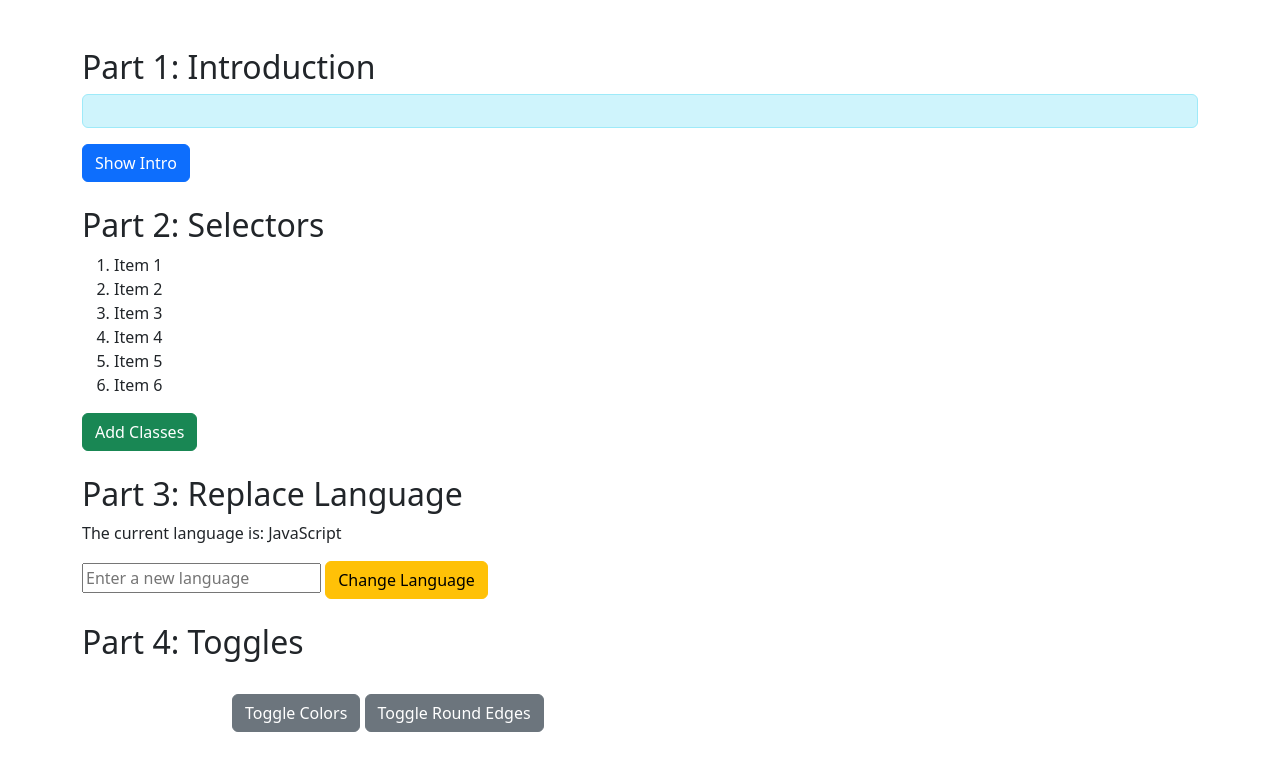
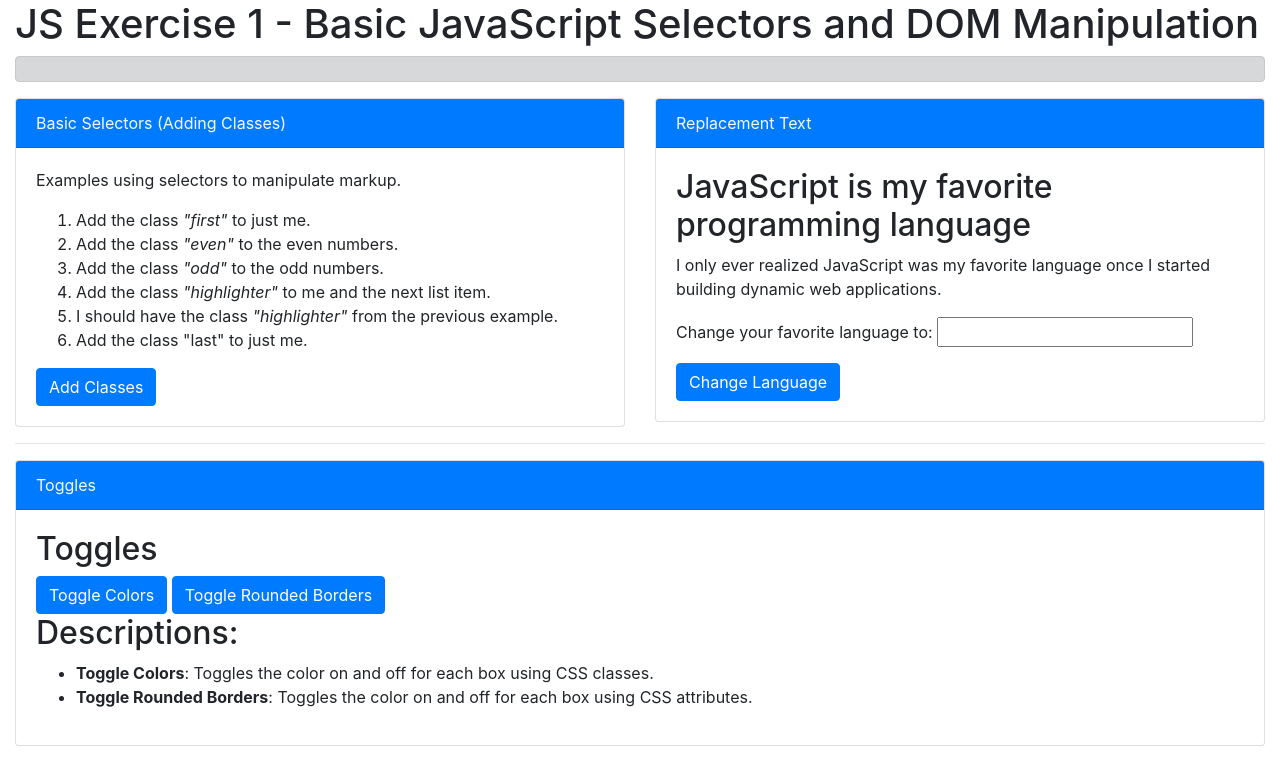
Before and after one commit to mKia-lab/cmst388-project_1, a plain HTML site: page index.html in a window 1280 px wide. Drawn offline with nearby package versions, Linux system fonts and the light colour scheme; files that its build step writes are made by us from their sources.

Commit message:
Update index.html

```diff
--- a/index.html
+++ b/index.html
@@ -1,46 +1,83 @@
 <!DOCTYPE html>
-<html lang="en">
+<html>
 <head>
-  <meta charset="UTF-8">
-  <title>CMST 388 - Project 1</title>
-  <link rel="stylesheet" href="css/styles.css">
-  <link rel="stylesheet" href="https://cdn.jsdelivr.net/npm/bootstrap@5.3.0/dist/css/bootstrap.min.css">
+    <meta charset="utf-8">
+    <title>JavaScript Selectors</title>
+    <link rel="stylesheet" href="https://cdn.jsdelivr.net/npm/bootstrap@4.5.3/dist/css/bootstrap.min.css" integrity="sha384-TX8t27EcRE3e/ihU7zmQxVncDAy5uIKz4rEkgIXeMed4M0jlfIDPvg6uqKI2xXr2" crossorigin="anonymous">
+    <script src="https://cdn.jsdelivr.net/npm/bootstrap@4.5.3/dist/js/bootstrap.bundle.min.js" integrity="sha384-ho+j7jyWK8fNQe+A12Hb8AhRq26LrZ/JpcUGGOn+Y7RsweNrtN/tE3MoK7ZeZDyx" crossorigin="anonymous"></script>    <link rel="stylesheet" href="css/style.css">
 </head>
-<body>
-  <div class="container mt-5">
-    <!-- Part 1: Intro Text -->
-    <h2>Part 1: Introduction</h2>
-    <div id="intro" class="alert alert-info"></div>
-    <button onclick="introduction(name, age, isStudent)" class="btn btn-primary">Show Intro</button>
+<body class="col-md-12">
+<h1>JS Exercise 1 - Basic JavaScript Selectors and DOM Manipulation</h1>
+<div class="row">
+    <div class="col-md-12">
+        <div class="alert alert-dark" role="alert">
+            <div id="messageDisplayArea"></div>
+        </div>
+    </div>
+    <div class="col-md-6">
+        <div class="card">
+            <div class="card-header bg-primary text-light">Basic Selectors (Adding Classes)</div>
+            <div class="card-body">
+                <div id="display-resources">
+                    <p>Examples using selectors to manipulate markup.</p>
+                    <ol class="selector-examples">
+                        <li>Add the class <em>"first"</em> to just me.</li>
+                        <li>Add the class <em>"even"</em> to the even numbers.</li>
+                        <li>Add the class <em>"odd"</em> to the odd numbers.</li>
+                        <li>Add the class <em>"highlighter"</em> to me and the next list item.</li>
+                        <li>I should have the class <em>"highlighter"</em> from the previous example.</li>
+                        <li>Add the class "last" to just me.</li>
+                    </ol>
+                </div>
+                <a href="#" class="btn btn-primary" id="add-classes">Add Classes</a>
+            </div>
+        </div>
 
-    <!-- Part 2: Selectors -->
-    <h2 class="mt-4">Part 2: Selectors</h2>
-    <ol>
-      <li>Item 1</li>
-      <li>Item 2</li>
-      <li>Item 3</li>
-      <li>Item 4</li>
-      <li>Item 5</li>
-      <li>Item 6</li>
-    </ol>
-    <button onclick="addClasses()" class="btn btn-success">Add Classes</button>
+    </div>
+    <div class="col-md-6">
+        <div class="card">
+            <div class="card-header bg-primary text-light">Replacement Text</div>
+            <div class="card-body">
+                <div id="programming-language">
+                    <h2><span class="currentLanguage">JavaScript</span> is my favorite programming language</h2>
+                    <p>I only ever realized <span class="currentLanguage">JavaScript</span> was my favorite language once I started building dynamic web applications.</p>
+                    <p>Change your favorite language to: <input type="text" id="newLanguage"></p>
+                </div>
+                <a href="#" class="btn btn-primary" id="change-language">Change Language</a>
+            </div>
+        </div>
+    </div>
+</div>
+<hr/>
+<div class="row">
+    <div class="col-md-12">
+        <div class="card">
+            <div class="card-header bg-primary text-light">Toggles</div>
+            <div class="card-body">
+                <div id="boxes">
+                    <!-- Step 1: Add the 'outlined' class to each of the boxes -->
+                    <div id="box1" class="box outlined"></div>
+                    <div id="box2" class="box outlined"></div>
+                    <div id="box3" class="box outlined"></div>
+                </div>
 
-    <!-- Part 3: Replacement Text -->
-    <h2 class="mt-4">Part 3: Replace Language</h2>
-    <p>The current language is: <span class="currentLanguage">JavaScript</span></p>
-    <input type="text" id="newLanguage" placeholder="Enter a new language">
-    <button id="button_change_language" class="btn btn-warning">Change Language</button>
+                <div id="toggles">
+                    <h2>Toggles</h2>
+                    <button id="button_toggle_colors" class="btn btn-primary">Toggle Colors</button>
+                    <button id="button_toggle_roundedges" class="btn btn-primary">Toggle Rounded Borders</button>
+                </div>
 
-    <!-- Part 4: Toggles -->
-    <h2 class="mt-4">Part 4: Toggles</h2>
-    <div class="box"></div>
-    <div class="box"></div>
-    <div class="box"></div>
-    <br>
-    <button id="button_toggle_colors" class="btn btn-secondary">Toggle Colors</button>
-    <button id="button_toggle_roundedges" class="btn btn-secondary">Toggle Round Edges</button>
-  </div>
-
-  <script src="js/project1.js"></script>
+                <div id="info">
+                    <h2>Descriptions:</h2>
+                    <ul>
+                        <li><b>Toggle Colors</b>: Toggles the color on and off for each box using CSS classes.</li>
+                        <li><b>Toggle Rounded Borders</b>: Toggles the color on and off for each box using CSS attributes.</li>
+                    </ul>
+                </div>
+            </div>
+        </div>
+    </div>
+</div>
+<script src="js/project1.js"></script>
 </body>
 </html>
```
